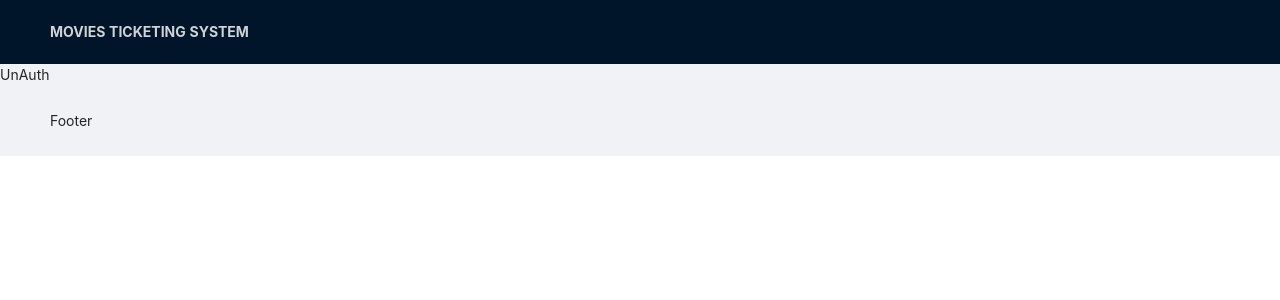
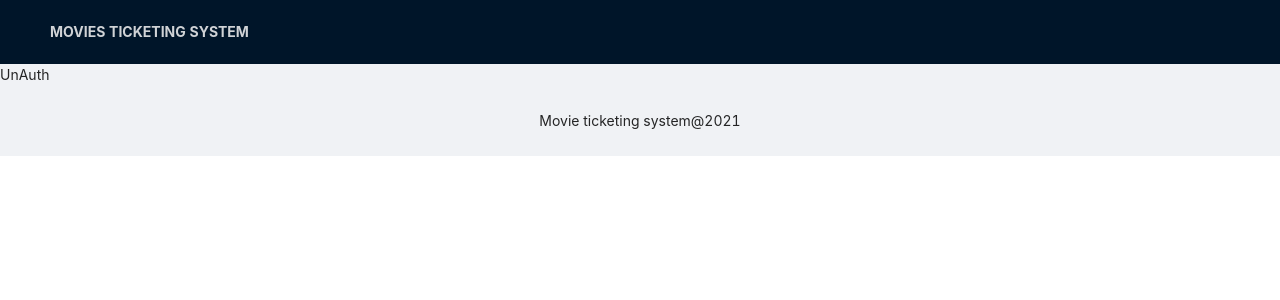
Before and after one commit to techinnovationlabs/movie-ticketing-system-frontend, a React (Create React App) app: page /un-authorize in a window 1280 px wide. Shown: the top 300 px of the page. Built offline with nearby package versions, Linux system fonts and the light colour scheme.

Commit message:
refactor and improvements

```diff
--- a/src/App.jsx
+++ b/src/App.jsx
@@ -7,12 +7,11 @@ import { Layout } from "antd";
 
 const { Content, Footer, Header } = Layout;
 function App() {
-  const isAuthenticated = store.getState().auth.isAuthenticated;
-
   return (
     <Provider store={store}>
       {window.location.pathname.includes("login") ||
-      window.location.pathname.includes("sign-up") ? (
+      window.location.pathname.includes("sign-up") ||
+      window.location.pathname === "/" ? (
         <AppRoute />
       ) : (
         <Layout>
@@ -22,7 +21,10 @@ function App() {
           <Content>
             <AppRoute />
           </Content>
-          <Footer>Footer</Footer>
+          <Footer style={{ textAlign: "center" }}>
+            {" "}
+            Movie ticketing system@2021
+          </Footer>
         </Layout>
       )}
     </Provider>
```
